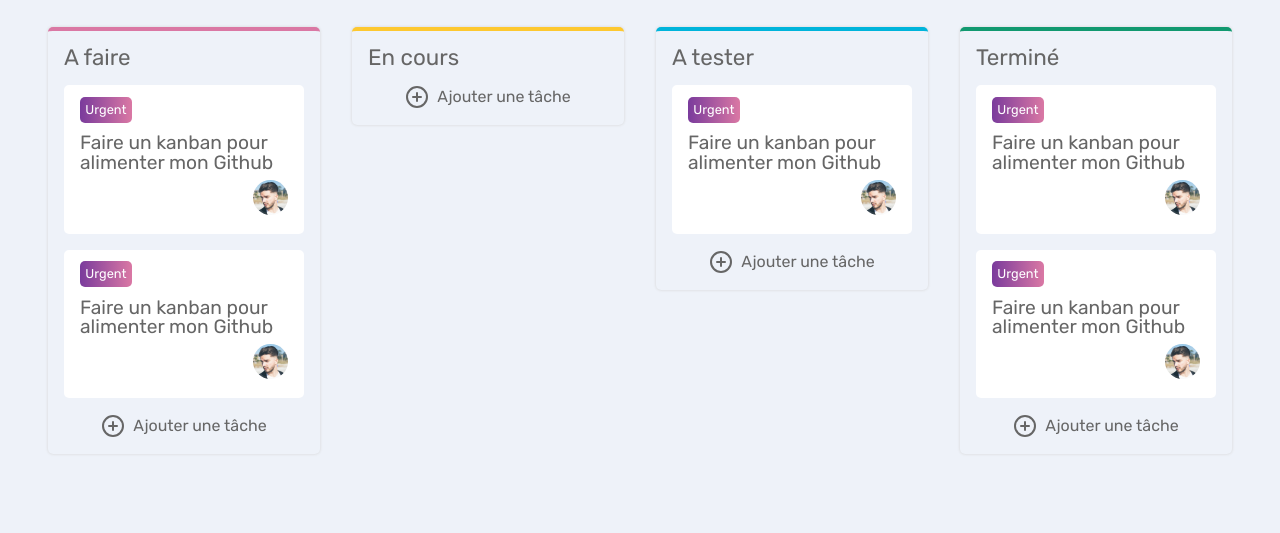
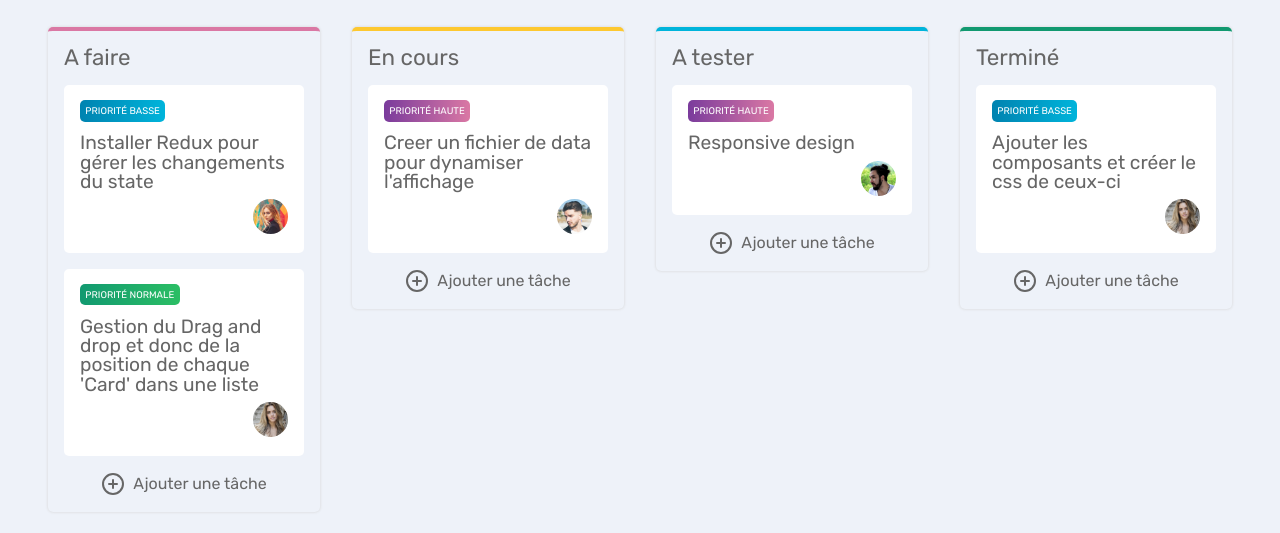
Before and after one commit to manonbecle/kanban-board-react, a React app: page / in a window 1280 px wide. Shown: the part 69-602 px from the top of the page. Built offline with nearby package versions, Linux system fonts and the light colour scheme.

Commit message:
collect the information in the state and pass them to the component - css and data file have been updated

```diff
--- a/src/components/App/index.js
+++ b/src/components/App/index.js
@@ -3,7 +3,7 @@ import React from 'react';
 
 // == Import components
 import Header from 'src/components/Header';
-import List from 'src/components/List';
+import List from 'src/containers/List';
 
 // == Import css
 import './styles.scss';
--- a/src/components/Card/card.scss
+++ b/src/components/Card/card.scss
@@ -11,14 +11,15 @@
     color: vars.$light-color;
     padding: vars.$gutter / 3;
     font-size: vars.$font-size-small;
+    text-transform: uppercase;
   }
-  .card__priority--hight{
+  .card__priority--haute{
     background: linear-gradient(to left, vars.$fisrt-color, vars.$second-color);
   }
-  .card__priority--medium{
+  .card__priority--normale{
     background: linear-gradient(to left, vars.$sixth-color, vars.$seventh-color);
   }
-  .card__priority--low{
+  .card__priority--basse{
     background: linear-gradient(to left, vars.$fourth-color, vars.$fifth-color);
   }
   .card__title{
--- a/src/components/Card/index.js
+++ b/src/components/Card/index.js
@@ -1,19 +1,31 @@
 // == Import npm
 import React from 'react';
+import PropTypes from 'prop-types';
 
 // == Import css
 import './card.scss';
 
 // == Composant
-const Card = () => (
-  <div className="card">
-    <em className="card__priority card__priority--hight">Urgent</em>
-    <h3 className="card__title">Faire un kanban pour alimenter mon Github</h3>
-    <div className="card__assignment">
-      <img className="card__assignment__img" src="/images/julien.jpg" alt="" title="Tâche assigné à Julien" />
+const Card = ({ title, assigment, priority }) => {
+  // Transformer le nom de la personne assignée : minuscules et espaces remplacés par des tirets
+  const imgAssigment = assigment.toLowerCase().replace(/ /g, '-');
+
+  return (
+    <div className="card">
+      <em className={`card__priority card__priority--${priority}`}>{`Priorité ${priority}`}</em>
+      <h3 className="card__title">{title}</h3>
+      <div className="card__assignment">
+        <img className="card__assignment__img" src={`/images/${imgAssigment}.jpg`} alt="" title={`Tâche assigné à ${assigment}`} />
+      </div>
     </div>
-  </div>
-);
+  );
+};
+
+Card.propTypes = {
+  title: PropTypes.string.isRequired,
+  assigment: PropTypes.string.isRequired,
+  priority: PropTypes.string.isRequired,
+};
 
 // == Export
 export default Card;
--- a/src/components/List/index.js
+++ b/src/components/List/index.js
@@ -1,5 +1,6 @@
 // == Import npm
 import React from 'react';
+import PropTypes from 'prop-types';
 
 // == Import components
 import Card from 'src/components/Card';
@@ -9,31 +10,54 @@ import AddCard from 'src/components/AddCard';
 import './list.scss';
 
 // == Composant
-const List = () => (
+const List = ({ tasks }) => {
+  const tasksToDo = tasks.filter((task) => task.list === 1);
+  const tasksInProgress = tasks.filter((task) => task.list === 2);
+  const tasksToTest = tasks.filter((task) => task.list === 3);
+  const tasksFinished = tasks.filter((task) => task.list === 4);
+
+  return (
     <div className="lists">
       <div className="list list--todo">
         <h2 className="list__title">A faire</h2>
-      <Card />
-      <Card />
+        {tasksToDo.map((task) => (
+          <Card key={task.id} {...task} />
+        ))}
         <AddCard />
       </div>
       <div className="list list--in-progress">
         <h2 className="list__title">En cours</h2>
+        {tasksInProgress.map((task) => (
+          <Card key={task.id} {...task} />
+        ))}
         <AddCard />
       </div>
       <div className="list list--to-test">
         <h2 className="list__title">A tester</h2>
-      <Card />
+        {tasksToTest.map((task) => (
+          <Card key={task.id} {...task} />
+        ))}
         <AddCard />
       </div>
       <div className="list list--finished">
         <h2 className="list__title">Terminé</h2>
-      <Card />
-      <Card />
+        {tasksFinished.map((task) => (
+          <Card key={task.id} {...task} />
+        ))}
         <AddCard />
       </div>
     </div>
   );
+};
+
+List.propTypes = {
+  tasks: PropTypes.arrayOf(
+    PropTypes.shape({
+      id: PropTypes.number.isRequired,
+      list: PropTypes.number.isRequired,
+    }).isRequired,
+  ).isRequired,
+};
 
 // == Export
 export default List;
--- /dev/null
+++ b/src/containers/List/index.js
@@ -0,0 +1,18 @@
+// == Import npm
+import { connect } from 'react-redux';
+
+// == Import components
+import List from 'src/components/List';
+
+// == mapStateToProps
+const mapStateToProps = (state) => ({
+  tasks: state.data,
+});
+
+// == mapDispatchToProps
+const mapDispatchToProps = (dispatch) => ({
+  // nom de la prop à remplir: fonction qui dispatch l'action
+});
+
+// === création de l'assistant
+export default connect(mapStateToProps, mapDispatchToProps)(List);
--- a/src/data.js
+++ b/src/data.js
@@ -2,31 +2,36 @@ export default [
   {
     id: 1,
     title: 'Creer un fichier de data pour dynamiser l\'affichage',
-    priority: '2',
+    list: 2,
+    priority: 'haute',
     assigment: 'Julien B',
   },
   {
     id: 2,
     title: 'Responsive design',
-    priority: '3',
+    list: 3,
+    priority: 'haute',
     assigment: 'Vincent F',
   },
   {
     id: 3,
     title: 'Installer Redux pour gérer les changements du state',
-    priority: '1',
+    list: 1,
+    priority: 'basse',
     assigment: 'Estelle L',
   },
   {
     id: 4,
     title: 'Gestion du Drag and drop et donc de la position de chaque \'Card\' dans une liste',
-    priority: '1',
-    assigment: 'Esla M',
+    list: 1,
+    priority: 'normale',
+    assigment: 'Elsa M',
   },
   {
     id: 5,
     title: 'Ajouter les composants et créer le css de ceux-ci',
-    priority: '4',
-    assigment: 'Esla M',
+    list: 4,
+    priority: 'basse',
+    assigment: 'Elsa M',
   },
 ];
--- a/src/reducers/tasksReducer.js
+++ b/src/reducers/tasksReducer.js
@@ -1,5 +1,7 @@
+import data from 'src/data';
+
 const initialState = {
-  // ici le state initial
+  data,
 };
 
 function tasksReducer(state = initialState, action) {
--- a/src/styles/_vars.scss
+++ b/src/styles/_vars.scss
@@ -18,4 +18,4 @@ $gutter: 1rem;
 $font-size-title1: 2rem;
 $font-size-title2: 1.4rem;
 $font-size-title3: 1.2rem;
-$font-size-small: 0.8rem;
+$font-size-small: 0.6rem;
```
Also changed, not shown: public/images/elsa-m.jpg (renamed from public/images/elsa.jpg), public/images/estelle-l.jpg (renamed from public/images/estelle.jpg), public/images/julien-b.jpg (renamed from public/images/julien.jpg), public/images/vincent-f.jpg (renamed from public/images/vincent.jpg). Lines whose indentation alone changed are shown as unchanged.
